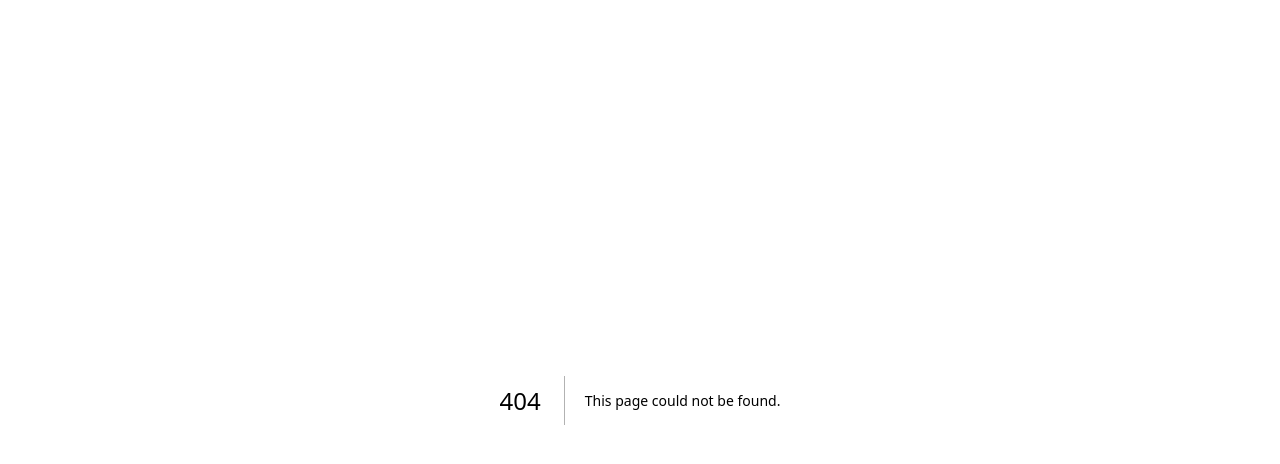
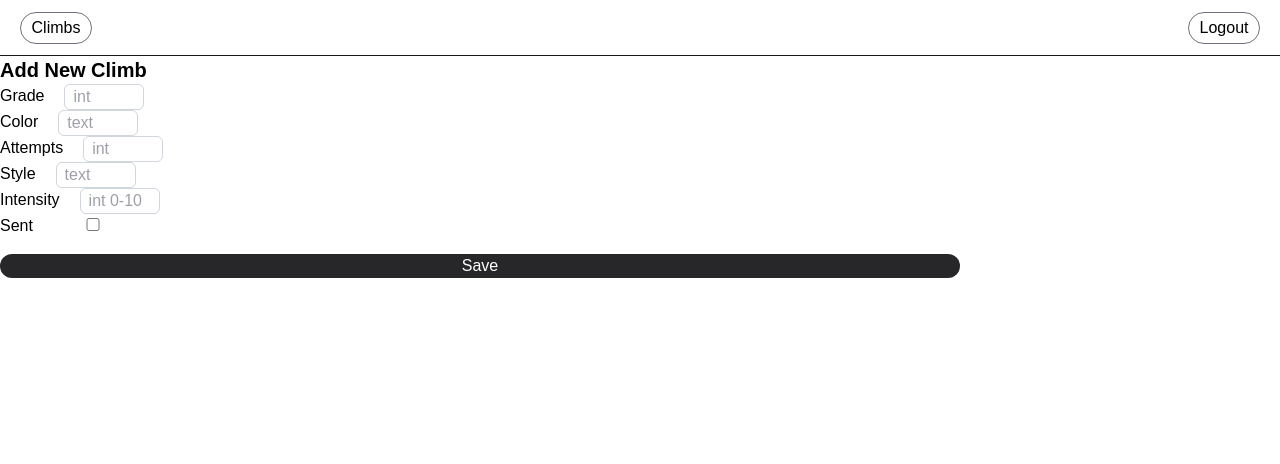
Before and after one commit to BrianO668/ClimbingLog, a Next.js app: page /addclimb in a window 1280 px wide. Before the commit this address had no page. Shown: the top 464 px of the page. Built offline with nearby package versions, Linux system fonts and the light colour scheme.

Commit message:
Added addclimb and registeraccount pages. Edited some button links for real navigation

```diff
--- /dev/null
+++ b/app/addclimb/page.tsx
@@ -0,0 +1,79 @@
+import Link from 'next/link';
+
+export default function AddClimb(){
+    return(
+        <div className={'bg-white'}>
+            <header className={'flex h-14 items-center gap-4 border-b border-b-zinc-900 border-zinc-white px-4 sm:px-5'}>
+                <Link href={'/viewclimbs'}>
+                <button className={'w-18 h-8 bg-zinc-750 hover:bg-zinc-700 rounded-full border-1' +
+                    ' border-zinc-500 text-black hover:text-zinc-100'}>Climbs</button>
+                </Link>
+                <Link href={'/'} className={'ml-auto'}>
+                    <button className={'w-18 h-8 rounded-full bg-zinc-750 hover:bg-zinc-700 text-black ' +
+                        ' hover:text-zinc-100 border border-zinc-500 ml-auto'}>
+                        Logout
+                    </button>
+                </Link>
+            </header>
+            <main className={'bg-white flex flex-col min-h-screen'}>
+                <div className={'flex flex-col'}>
+                    <h1 className={'text-black text-xl font-bold'}>Add New Climb</h1>
+                    <div className={'flex'}>
+                        <h1 className={'text-black'}>Grade</h1>
+                        <div className={'px-5'}>
+                            <input id={'grade'} name={'grade'}
+                            placeholder={'int'} className={'block w-20' +
+                                ' rounded-md bg-white border border-gray-300 placeholder:text-zinc-400 px-2'}/>
+                        </div>
+                    </div>
+                    <div className={'flex'}>
+                        <h1 className={'text-black'}>Color</h1>
+                        <div className={'px-5'}>
+                            <input id={'color'} name={'color'}
+                                   placeholder={'text'} className={'block w-20' +
+                                ' rounded-md bg-white border border-gray-300 placeholder:text-zinc-400 px-2'}/>
+                        </div>
+                    </div>
+                    <div className={'flex'}>
+                        <h1 className={'text-black'}>Attempts</h1>
+                        <div className={'px-5'}>
+                            <input id={'attempts'} name={'attempts'}
+                                   placeholder={'int'} className={'block w-20' +
+                                ' rounded-md bg-white border border-gray-300 placeholder:text-zinc-400 px-2'}/>
+                        </div>
+                    </div>
+                    <div className={'flex'}>
+                        <h1 className={'text-black'}>Style</h1>
+                        <div className={'px-5'}>
+                            <input id={'style'} name={'style'}
+                                   placeholder={'text'} className={'block w-20' +
+                                ' rounded-md bg-white border border-gray-300 placeholder:text-zinc-400 px-2'}/>
+                        </div>
+                    </div>
+                    <div className={'flex'}>
+                        <h1 className={'text-black'}>Intensity</h1>
+                        <div className={'px-5'}>
+                            <input id={'intensity'} name={'intensity'}
+                                   placeholder={'int 0-10'} className={'block w-20' +
+                                ' rounded-md bg-white border border-gray-300 placeholder:text-zinc-400 px-2'}/>
+                        </div>
+                    </div>
+                    <div className={'flex'}>
+                        <h1 className={'text-black'}>Sent</h1>
+                        <div className={'px-5 py-1'}>
+                            <input id={'sent'} name={'sent'} type={'checkbox'}
+                                   placeholder={'int 0-10'} className={'block w-20' +
+                                ' rounded-md bg-white border border-gray-300 placeholder:text-zinc-400 px-2'}/>
+                        </div>
+                    </div>
+                    <div className={'py-4'}>
+                        <Link href={'/viewclimbs'}>
+                            <button className={'w-3/4 bg-zinc-800 hover:bg-black rounded-full text-white'}>Save
+                            </button>
+                        </Link>
+                    </div>
+                </div>
+            </main>
+        </div>
+    )
+}
--- a/app/page.tsx
+++ b/app/page.tsx
@@ -1,3 +1,5 @@
+import Link from 'next/link';
+
 export default function Home() {
   return (
       //flex makes items flex elements
@@ -7,9 +9,11 @@ export default function Home() {
     <div className="bg-white font-sans">
       <main className="flex flex-col items-center min-h-screen">
         <div className="flex flex-col items-center gap-6 text-center sm:items-start sm:text-center">
+            <Link href={'/'}>
               <h1 className="text-4xl font-bold justify-between py-20 text-black ">
                 The Climbing Log
               </h1>
+            </Link>
         </div>
         <div className="w-[40vw]">
             <h2 className="text-center text-xl font-semibold text-black py-10">
@@ -24,16 +28,20 @@ export default function Home() {
                     ' rounded-md bg-white border border-gray-300 placeholder:text-zinc-400 px-2'} required/>
             </div>
             <div className={'py-4'}>
+                <Link href={'/viewclimbs'}>
                     <button className={'w-full bg-zinc-800 hover:bg-black rounded-full text-white'}>Login</button>
+                </Link>
             </div>
         </div>
         <div className={'w-[40vw] mt-auto pb-8'}>
             <h2 className={'text-center text-xl font-semibold text-black py-4'}>
                 No account? Click below!
             </h2>
+            <Link href={'/registeraccount'}>
                 <button className={'w-full bg-zinc-800 hover:bg-black rounded-full text-white'}>
                     Create new account
                 </button>
+            </Link>
         </div>
       </main>
     </div>
--- /dev/null
+++ b/app/registeraccount/page.tsx
@@ -0,0 +1,47 @@
+import Link from 'next/link';
+
+export default function Register() {
+    return (
+        //flex makes items flex elements
+        //flex-col aligns flex items into columns
+        //sm code only triggers when the screen is wider than 640px
+        //w-[{num}vw] sets the width to num's percentage of the viewpoint
+        <div className="bg-white font-sans">
+            <main className="flex flex-col items-center min-h-screen">
+                <div className="flex flex-col items-center gap-6 text-center sm:items-start sm:text-center">
+                    <Link href={'/'}>
+                        <h1 className="text-4xl font-bold justify-between py-20 text-black ">
+                            The Climbing Log
+                        </h1>
+                    </Link>
+                </div>
+                <div className="w-[40vw]">
+                    <h2 className="text-center text-xl font-semibold text-black">
+                        Create an account
+                    </h2>
+                    <h3 className={'text-center text-l py-5 text-black'}>
+                        Enter your email and password to register an account
+                    </h3>
+                    <div className={'py-1'}>
+                        <input id={'email'} name={'email'} type={'email'} placeholder={'email@domain.com'} className={'block w-full' +
+                            ' rounded-md bg-white border border-gray-300 placeholder:text-zinc-400 px-2'}/>
+                    </div>
+                    <div className={'py-1'}>
+                        <input id={'password'} name={'password'} type={'password'} placeholder={'Password'} className={'block w-full' +
+                            ' rounded-md bg-white border border-gray-300 placeholder:text-zinc-400 px-2'} required/>
+                    </div>
+                    <div className={'py-1'}>
+                        <input id={'password'} name={'password'} type={'password'} placeholder={'Re-enter Password'} className={'block w-full' +
+                            ' rounded-md bg-white border border-gray-300 placeholder:text-zinc-400 px-2'} required/>
+                    </div>
+                    <div className={'py-4'}>
+                        <Link href={'/viewclimbs'}>
+                            <button className={'w-full bg-zinc-800 hover:bg-black rounded-full text-white'}>Create
+                            </button>
+                        </Link>
+                    </div>
+                </div>
+            </main>
+        </div>
+    );
+}
--- a/app/viewclimbs/page.tsx
+++ b/app/viewclimbs/page.tsx
@@ -1,3 +1,5 @@
+import Link from 'next/link';
+
 export default function ViewClimbsPage(){
     return(
         <div className={'bg-white'}>
@@ -6,10 +8,12 @@ export default function ViewClimbsPage(){
                     ' border-zinc-500 text-black hover:text-zinc-100'}>Climbs</button>
                 <button className={'w-20 h-8 bg-zinc-750 hover:bg-zinc-700 rounded-full text-black btn-outline-4' +
                     ' border border-zinc-500 hover:text-zinc-100'}>Filter By</button>
-                <button className={'w-18 h-8 rounded-full bg-zinc-750 hover:bg-zinc-700 text-black ' +
-                    ' hover:text-zinc-100 border border-zinc-500 ml-auto'}>
-                    Logout
-                </button>
+                <Link href={'/'} className={'ml-auto'}>
+                    <button className={'w-18 h-8 rounded-full bg-zinc-750 hover:bg-zinc-700 text-black ' +
+                        ' hover:text-zinc-100 border border-zinc-500 ml-auto'}>
+                            Logout
+                    </button>
+                </Link>
             </header>
             <main className={'bg-white flex flex-col min-h-screen'}>
                 <div className={'flex flex-col'}>
@@ -48,7 +52,9 @@ export default function ViewClimbsPage(){
                     </table>
                 </div>
                 <div className={'flex flex-col p-6 gap-y-2 justify-end'}>
-                    <button className={'h-8 rounded-full bg-blue-800 text-zinc-100 hover:bg-blue-900'}>Add</button>
+                    <Link href={'/addclimb'} className={'flex flex-col'}>
+                        <button className={'h-8 rounded-full bg-blue-800 text-zinc-100 hover:bg-blue-900'}>Add</button>
+                    </Link>
                     <button className={'h-8 rounded-full bg-zinc-900 text-zinc-100 hover:bg-black ' +
                         'hover:text-zinc-300'}>Edit
                     </button>
```
Lines whose indentation alone changed are shown as unchanged.
